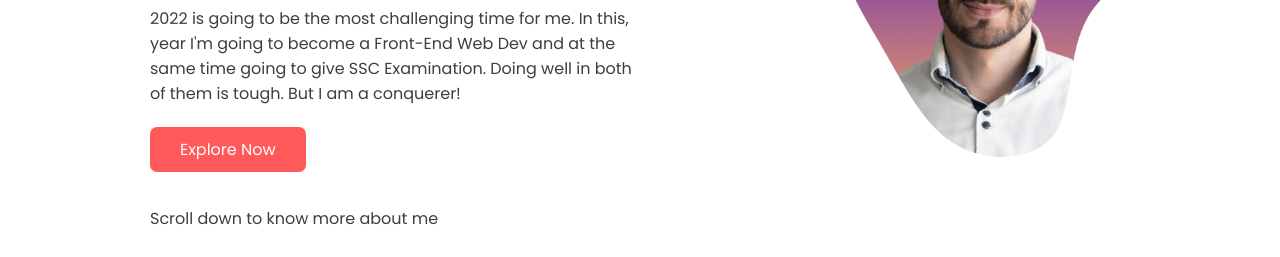
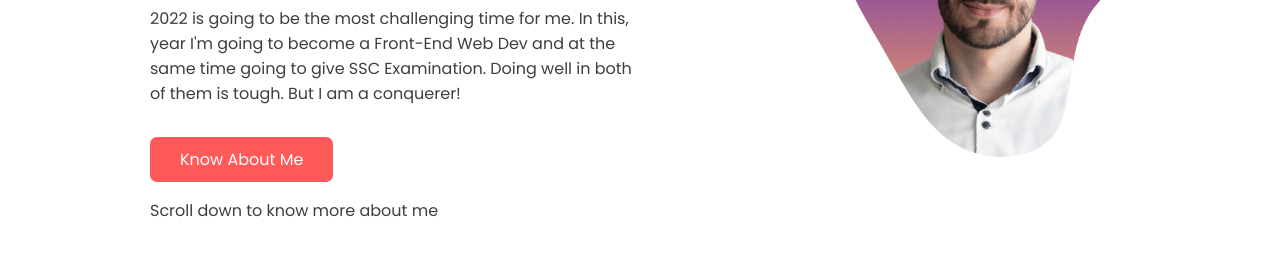
Before and after one commit to Marzan-Bin-Rahman/mission-2022, a plain HTML site: page index.html in a window 1280 px wide. Shown: the part 269-526 px from the top of the page. Drawn offline with Linux system fonts and the light colour scheme.

Commit message:
mistakes solved

```diff
--- a/index.html
+++ b/index.html
@@ -14,6 +14,7 @@
     <link rel="preconnect" href="https://fonts.googleapis.com">
     <link rel="preconnect" href="https://fonts.gstatic.com" crossorigin>
     <link href="https://fonts.googleapis.com/css2?family=Poppins&display=swap" rel="stylesheet">
+    <link rel="shortcut icon" href="images/shape-1.png" type="image/x-icon">
     <link rel="stylesheet" href="style.css">
 </head>
 <body>
@@ -24,8 +25,8 @@
                 <h1 class="orange-color">Mission 2022</h1>
             </div>
             <p>2022 is going to be the most challenging time for me. In this, year I'm going to become a Front-End Web Dev and at the same time going to give SSC Examination. Doing well in both of them is tough. But I am a conquerer!</p>
-            <a class="button-type" href="https://github.com/Marzan-Bin-Rahman" target="_blank">Explore Now</a>
-            <h4>Scroll down to know more about me</h4>
+            <a class="button-type" href="https://github.com/Marzan-Bin-Rahman" target="_blank">Know About Me</a>
+            <p>Scroll down to know more about me</p>
         </div>
         <div class="half-width">
             <img src="images/person-5.png" alt="This my image">
--- a/style.css
+++ b/style.css
@@ -38,8 +38,8 @@ h3{
     border-radius: 7px;
     color: white;
     font-weight: 500;
-    margin-top: 5px;
-    position: absolute;
+    margin-top: 15px;
+    display: inline-block;
 }
 .half-width{
     width: 50%;
@@ -113,7 +113,7 @@ h3{
     background-position-y: 350px;
 }
 .help{
-    padding-bottom: 200px;
+    padding-bottom: 100px;
     background-image: url(images/shape-6.png);
     background-repeat: no-repeat;
     background-size: 450px;
```
